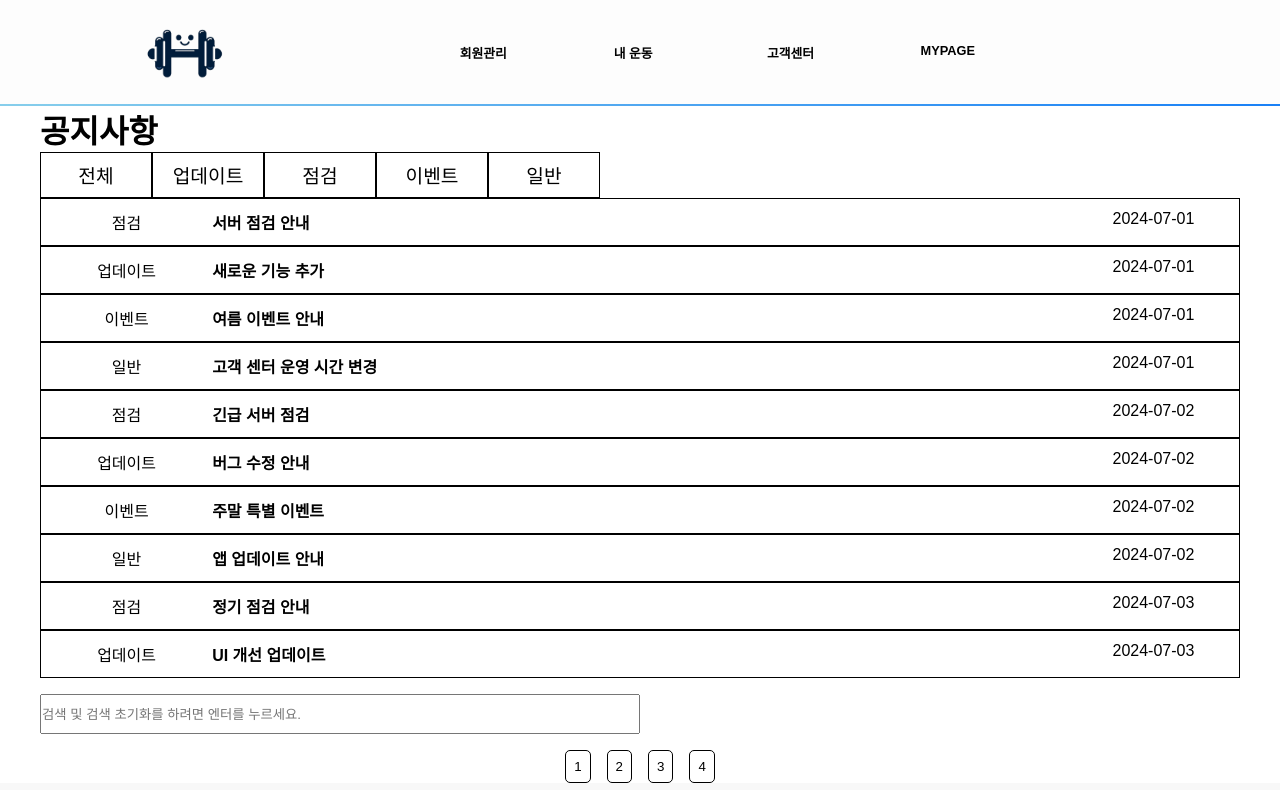
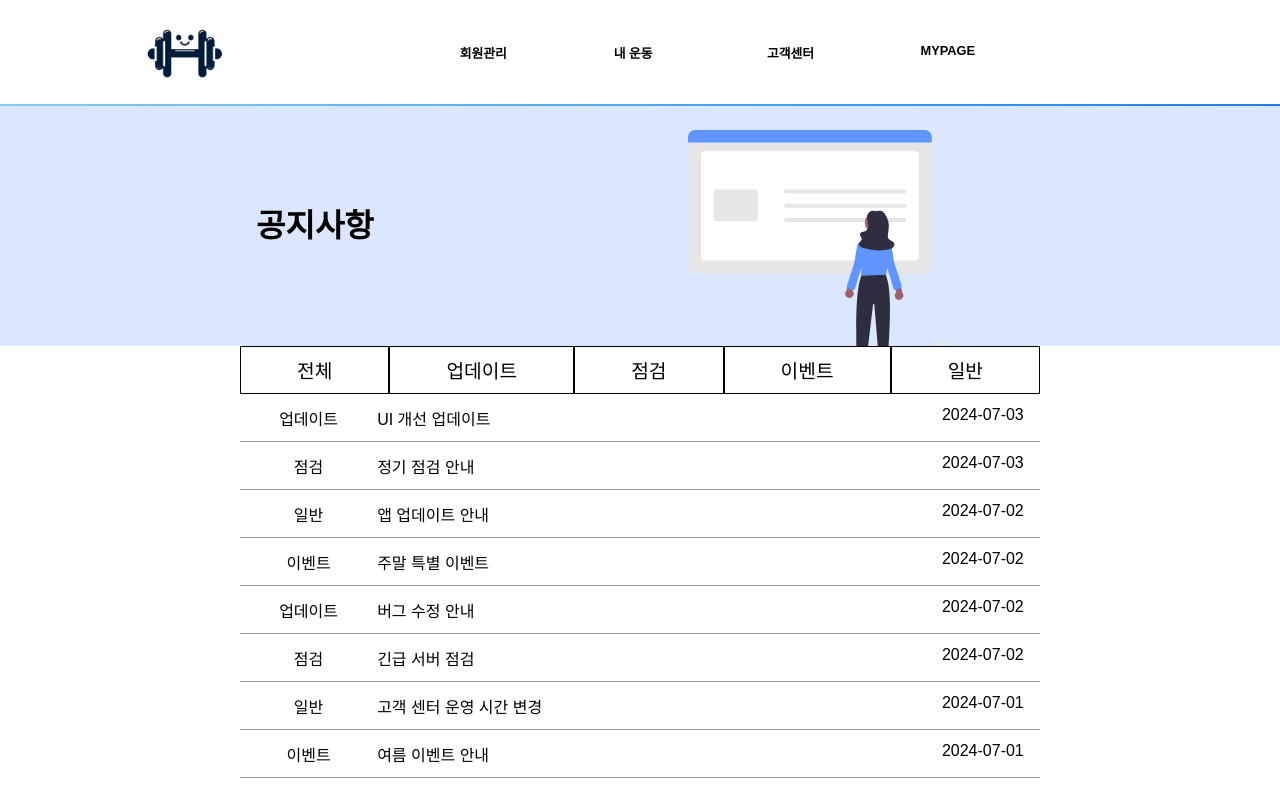
Before and after one commit to BangGiro/project2, a React (Create React App) app in the folder myapp/: page /noticePage in a window 1280 px wide. Shown: the top 790 px of the page. Built offline with nearby package versions, Linux system fonts and the light colour scheme; grey boxes are pictures that could not be loaded.

Commit message:
자주 찾는 질문 / 1대1 문의 / 공지사항 css수정 + 이미지 폴더이 이미지추가

```diff
--- a/myapp/src/components/pages/NoticePage/NoticePage.jsx
+++ b/myapp/src/components/pages/NoticePage/NoticePage.jsx
@@ -12,6 +12,14 @@ const NoticePage = ({isMini}) => {
     const indexOfFirstNotice = indexOfLastNotice - noticesPerPage;
     let currentNotices = notices.slice(indexOfFirstNotice, indexOfLastNotice);
     //=================================================================================================
+    // const updateNotices = () => {
+    //     notices.map(notice => {
+    //       if (notice.category === '업데이트') { // 조건에 맞는 경우
+    //         return { ...notice, color: 'red' }; // color 속성 추가/수정
+    //     }
+    //         return notice;
+    //     });
+    // };
 
 
     // =================================================================================================
@@ -25,15 +33,21 @@ const NoticePage = ({isMini}) => {
 
     // 공지사항 클릭 시 해당 공지사항의 ID를 NoticeView로 전달
     const sendData = (e) => {
+        setTimeout(() => {
+
             let closest = e.target.closest('.notice_item');
             if (closest) {
                 setNoticeID(closest.getAttribute('data-notice-id'));
             }
             window.scrollTo(0,0);
+
+
+        }, 200);
+
+
     }
 
     //탭 클릭시 카테고리 변경
-    // let previousCategory = true;
     const previousCategory = useRef(null);
 
 
@@ -68,12 +82,16 @@ const NoticePage = ({isMini}) => {
         setCurrentPage(1); // 카테고리가 변경될 때마다 첫 페이지로 리셋
     }, [category]);
 
+    //=================================================================================================
+    // 공지사항 리스트
+    let ctg = useRef(null);
+
     function NoticeList() {
         let CheckedCurrentNotices = currentList.filter(notice => notice.title.includes(searchText));
 
         if(CheckedCurrentNotices.length > 0) {
             if (category === '전체') {
-                    return currentNotices.filter(notice => notice.title.includes(searchText)).map((notice) => (
+                    return currentNotices.filter(notice => notice.title.includes(searchText)).reverse().map((notice) => (
                         <div key={notice.id} data-notice-id={notice.id} className="notice_item" onClick={sendData}>
                             <span>{notice.category}</span>
                             <p>{notice.title}</p>
@@ -82,7 +100,7 @@ const NoticePage = ({isMini}) => {
             ))} else {
                 currentNotices = notices.filter(notice => notice.category === category ).slice(indexOfFirstNotice, indexOfLastNotice);
 
-                return currentNotices.filter(notice => notice.title.includes(searchText)).map((notice) => (
+                return currentNotices.filter(notice => notice.title.includes(searchText)).reverse().map((notice) => (
                     <div key={notice.id} data-notice-id={notice.id} className="notice_item" onClick={sendData}>
                         <span>{notice.category}</span>
                         <h3>{notice.title}</h3>
@@ -126,16 +144,19 @@ const NoticePage = ({isMini}) => {
     //기본스타일
         return (
             <div className="notice_page">
-                <h1>공지사항</h1>
+                <h1>공지사항
+                    <img src="/image/unDrawSVG/undraw_online_information.svg" alt="" />
+                </h1>
                 {/* 공지 뷰어 */}
+                <section className="noticesBox">
                     <NoticeView noticeID={noticeID} setNoticeID={setNoticeID}/>
                     {/* 카테고리 탭 */}
-                <div className="notice_tabs" onClick={tabs}>
-                    <button className="notice_tab">전체</button>
-                    <button className="notice_tab">업데이트</button>
-                    <button className="notice_tab">점검</button>
-                    <button className="notice_tab">이벤트</button>
-                    <button className="notice_tab">일반</button>
+                    <div className="notice_tabs">
+                        <button className="notice_tab" onClick={tabs}>전체</button>
+                        <button className="notice_tab" onClick={tabs}>업데이트</button>
+                        <button className="notice_tab" onClick={tabs}>점검</button>
+                        <button className="notice_tab" onClick={tabs}>이벤트</button>
+                        <button className="notice_tab" onClick={tabs}>일반</button>
                     </div>
                     {/* 리스트 */}
                     <NoticeList/>
@@ -149,6 +170,7 @@ const NoticePage = ({isMini}) => {
                             </button>
                         ))}
                     </div>
+                </section>
             </div>
         );
     }
--- a/myapp/src/components/pages/NoticePage/noticePage.css
+++ b/myapp/src/components/pages/NoticePage/noticePage.css
@@ -6,27 +6,52 @@
 /* ===================================================== */
 
 
+.notice_page > h1 {
+    height: 15rem;
+    line-height: 15rem;
+    text-indent: 20vw;
+    background-color: rgb(218, 231, 255);
+    position: relative;
+    overflow: hidden;
+}
+
+.notice_page img {
+    height: 100%;
+    position: absolute;
+
+    right: 25vw;
+    top: 10%;
+    overflow: hidden;
+    object-fit: cover;
+}
+
+.noticesBox {
+    width: 60vw;
+    min-width: 800px;
+    margin: auto;
+}
+
 .notice_item {
     width: 100%;
     height: 3rem;
-    /* margin-top: -1px; */
 
     display: grid;
-    grid-template-columns: 1fr 5fr 1fr;
+    grid-template-columns: 1.2fr 4.8fr 1fr;
     align-content: center;
     justify-items: center;
 
-    border: 1px solid black;
+    border-bottom: 1px solid rgb(153, 153, 153);
     box-sizing: border-box;
     user-select: none;
 
     cursor: pointer;
 }
 
-.notice_item > p {
+.notice_item > p,
+.notice_item > h3{
     justify-self: start;
     font-size: 1em;
-    font-weight: bold;
+    font-weight: lighter;
 }
 
 .notice_page {
@@ -36,10 +61,13 @@
 
     margin: auto;
     height: auto;
-    width: 1200px;
     box-sizing: border-box;
     background-color: rgb(255, 255, 255);
+
+    margin-bottom: 5rem;
 }
+
+
 
 .pagination {
     display: flex;
@@ -134,12 +162,14 @@
 
 .notice_tabs {
 display: flex;
-
+flex-flow: column wrap;
+height: 3rem;
+width: 100%;
 }
 
 .notice_tab {
     padding: .5rem;
-    width: 7rem;
+    height: 3rem;
     font-size: 1.2rem;
 
     box-sizing: border-box;
--- a/myapp/src/components/pages/QnAPage/QnA.css
+++ b/myapp/src/components/pages/QnAPage/QnA.css
@@ -14,7 +14,7 @@
 
     margin: auto;
     height: 900px;
-    width: 1000px;
+
     box-sizing: border-box;
 
     background-color: rgb(255, 255, 255);
@@ -22,11 +22,27 @@
 
 .QnA_page > h1 {
     font-size: 2rem;
-    margin-bottom: 3rem;
+
+    height: 15rem;
+    line-height: 15rem;
+
+    text-indent: 22.5vw;
+
+    position: relative;
+    background-color: rgb(218, 231, 255);
+
+}
+
+.QnA_page img {
+    height: 100%;
+    position: absolute;
+    left: 60%;
 }
 
 .QnA_form {
-    width: 100%;
+    width: 55vw;
+    min-width: 600px;
+    margin: auto;
     display: flex;
     flex-direction: column;
     align-items: center;
--- a/myapp/src/components/pages/QnAPage/QnAPage.jsx
+++ b/myapp/src/components/pages/QnAPage/QnAPage.jsx
@@ -129,7 +129,9 @@ const QnAPage = () => {
 
     return (
         <div className="QnA_page">
-            <h1>문의하기</h1>
+            <h1>문의하기
+                <img src="/image/unDrawSVG/undraw_personal_opinions.svg" alt="" />
+            </h1>
             <form className='QnA_form'>
                 <div className='QnA_inputs'>
                     <label className='QnA_label' htmlFor="QnA_name">이메일 주소</label>
--- a/myapp/src/components/pages/faqPage/FAQ.css
+++ b/myapp/src/components/pages/faqPage/FAQ.css
@@ -35,7 +35,7 @@
 
 .FAQtitle {
     position: absolute;
-    top: 50%;
+    top: calc(50% - 1rem);
     margin-left: 17.5vw;
 }
 
```
Also changed, not shown: myapp/public/image/unDrawSVG/undraw_online_information.svg (added), myapp/public/image/unDrawSVG/undraw_personal_opinions.svg (added). Lines whose indentation alone changed are shown as unchanged.
